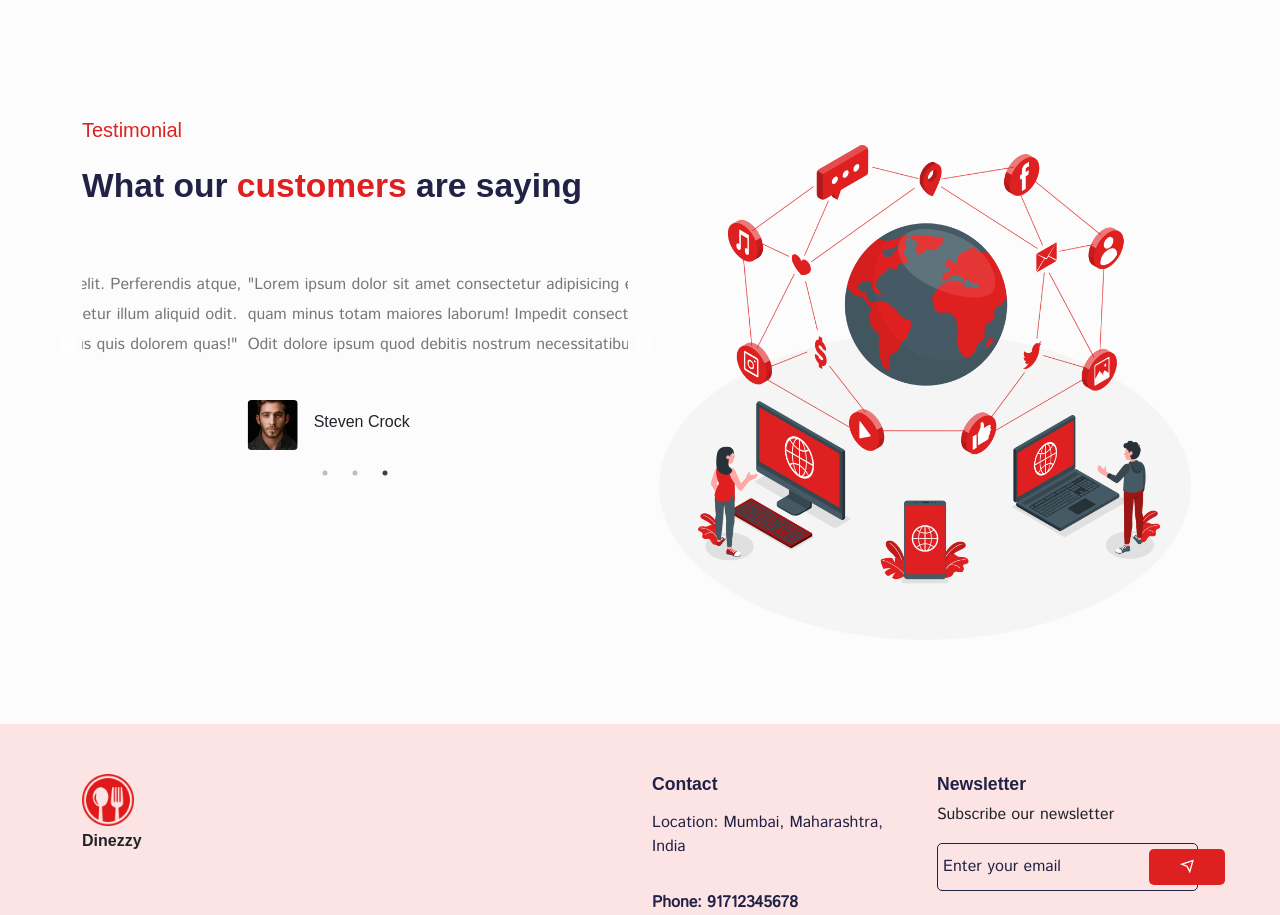
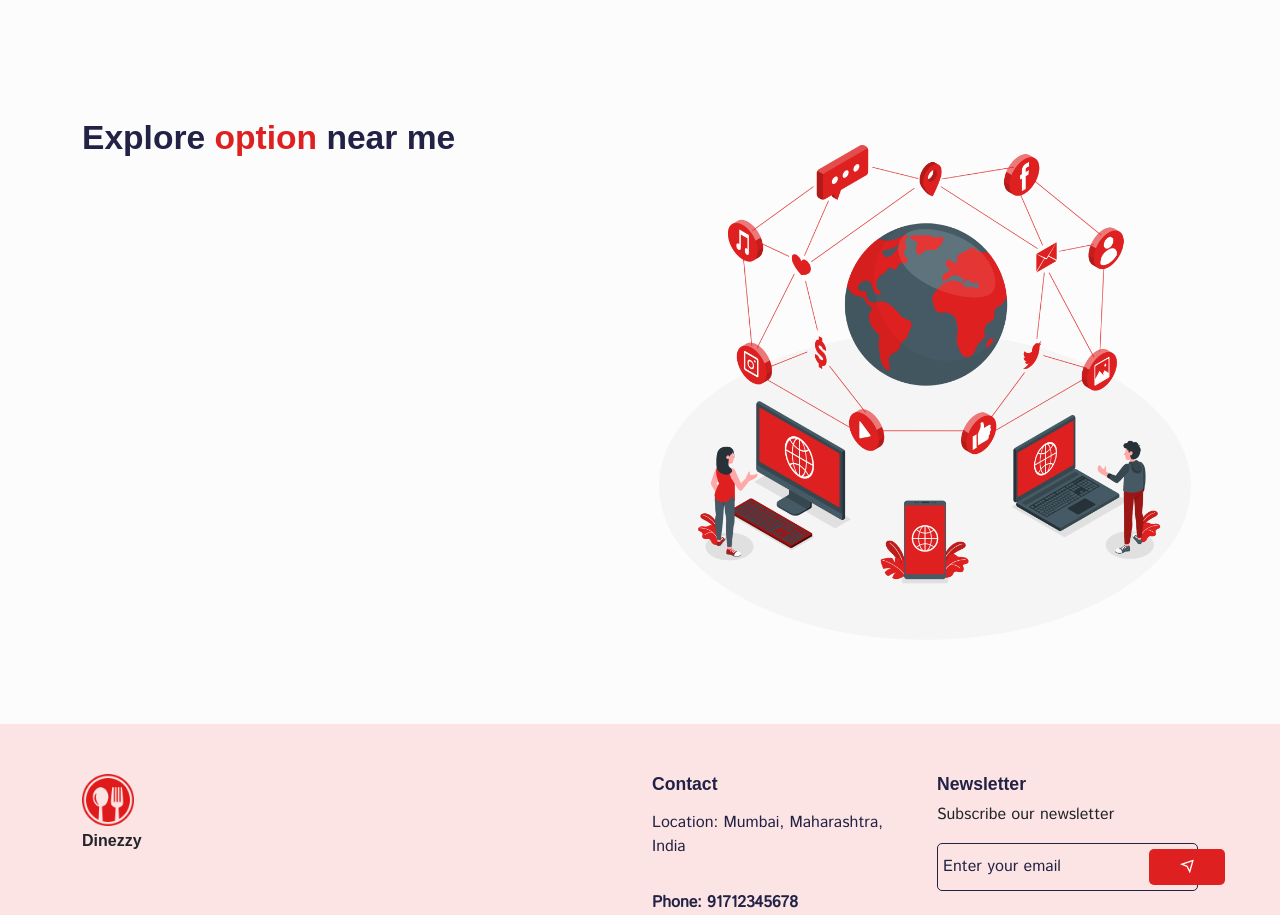
Before and after one commit to Voldemond/Dinezzy, a React (Create React App) app: page /home in a window 1280 px wide. Shown: the part 3793-4708 px from the top of the page. Built offline with nearby package versions, Linux system fonts and the light colour scheme; a web font is replaced by a local one.

Commit message:
changes in testimonial

```diff
--- a/src/components/UI/slider/TestimonialSlider.jsx
+++ b/src/components/UI/slider/TestimonialSlider.jsx
@@ -21,39 +21,39 @@ const TestimonialSlider = () => {
   return (
     <Slider {...settings}>
       <div>
-        <p className="review__text">
+        {/* <p className="review__text">
           "Lorem ipsum dolor sit amet consectetur adipisicing elit. Perferendis
           atque, quam minus totam maiores laborum! Impedit consectetur illum
           aliquid odit. Odit dolore ipsum quod debitis nostrum necessitatibus
           quis dolorem quas!"
-        </p>
+        </p> */}
         <div className=" slider__content d-flex align-items-center gap-3 ">
-          <img src={ava01} alt="avatar" className=" rounded" />
-          <h6>Jhon Doe</h6>
+          {/* <img src={ava01} alt="avatar" className=" rounded" /> */}
+          {/* <h6>Jhon Doe</h6> */}
         </div>
       </div>
       <div>
-        <p className="review__text">
+        {/* <p className="review__text">
           "Lorem ipsum dolor sit amet consectetur adipisicing elit. Perferendis
           atque, quam minus totam maiores laborum! Impedit consectetur illum
           aliquid odit. Odit dolore ipsum quod debitis nostrum necessitatibus
           quis dolorem quas!"
-        </p>
+        </p> */}
         <div className="slider__content d-flex align-items-center gap-3 ">
-          <img src={ava02} alt="avatar" className=" rounded" />
-          <h6>Mitchell Marsh</h6>
+          {/* <img src={ava02} alt="avatar" className=" rounded" /> */}
+          {/* <h6>Mitchell Marsh</h6> */}
         </div>
       </div>
       <div>
-        <p className="review__text">
+        {/* <p className="review__text">
           "Lorem ipsum dolor sit amet consectetur adipisicing elit. Perferendis
           atque, quam minus totam maiores laborum! Impedit consectetur illum
           aliquid odit. Odit dolore ipsum quod debitis nostrum necessitatibus
           quis dolorem quas!"
-        </p>
+        </p> */}
         <div className="slider__content d-flex align-items-center gap-3 ">
-          <img src={ava03} alt="avatar" className=" rounded" />
-          <h6>Steven Crock</h6>
+          {/* <img src={ava03} alt="avatar" className=" rounded" /> */}
+          {/* <h6>Steven Crock</h6> */}
         </div>
       </div>
     </Slider>
--- a/src/pages/Home.jsx
+++ b/src/pages/Home.jsx
@@ -314,15 +314,15 @@ const Home = () => {
           <Row>
             <Col lg="6" md="6">
               <div className="testimonial ">
-                <h5 className="testimonial__subtitle mb-4">Testimonial</h5>
+                {/* <h5 className="testimonial__subtitle mb-4">Testimonial</h5> */}
                 <h2 className="testimonial__title mb-4">
-                  What our <span>customers</span> are saying
+                  Explore <span>option </span> near me
                 </h2>
                 <p className="testimonial__desc">
 
                 </p>
 
-                <TestimonialSlider />
+                {/* <TestimonialSlider /> */}
               </div>
             </Col>
 
```
